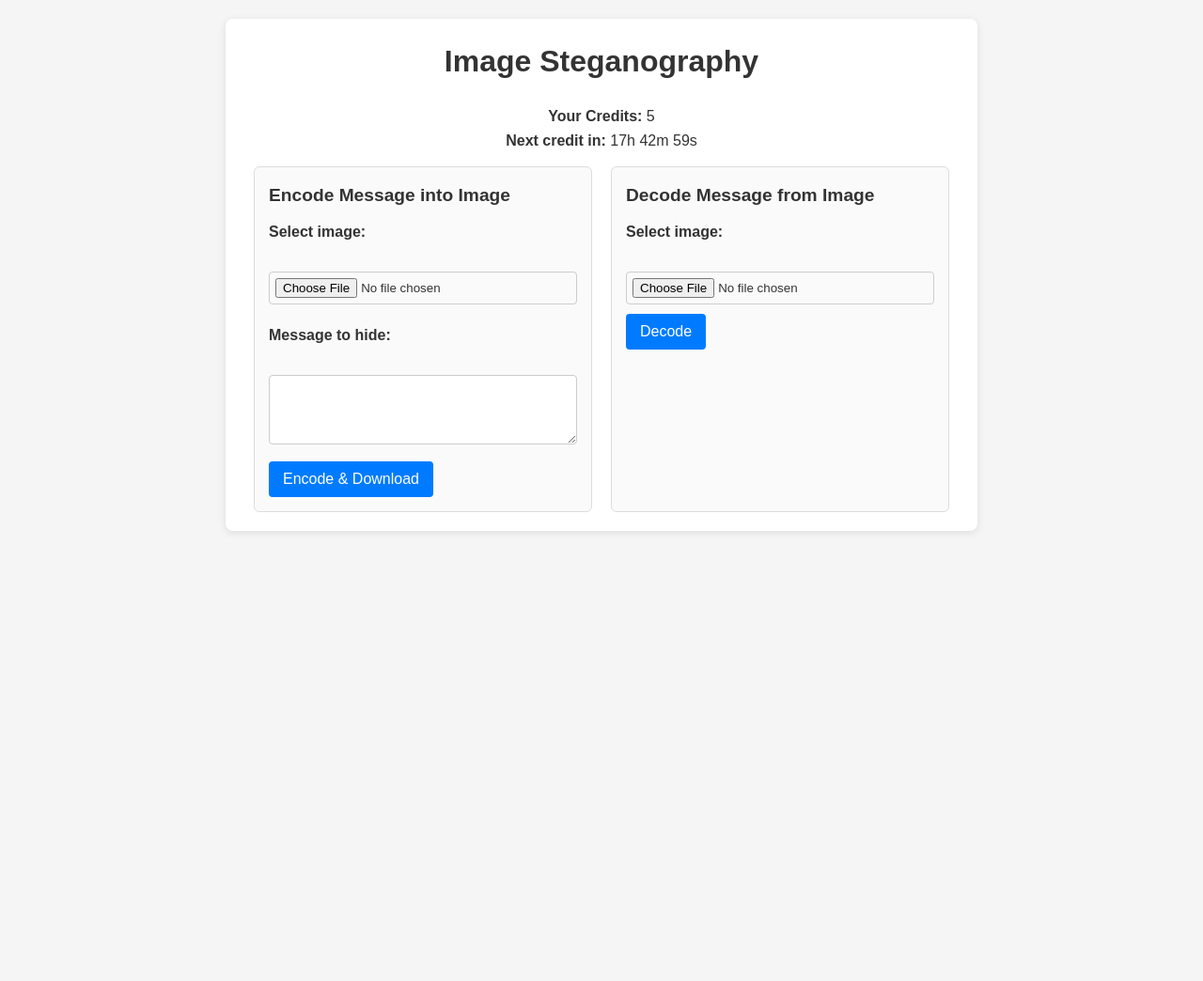
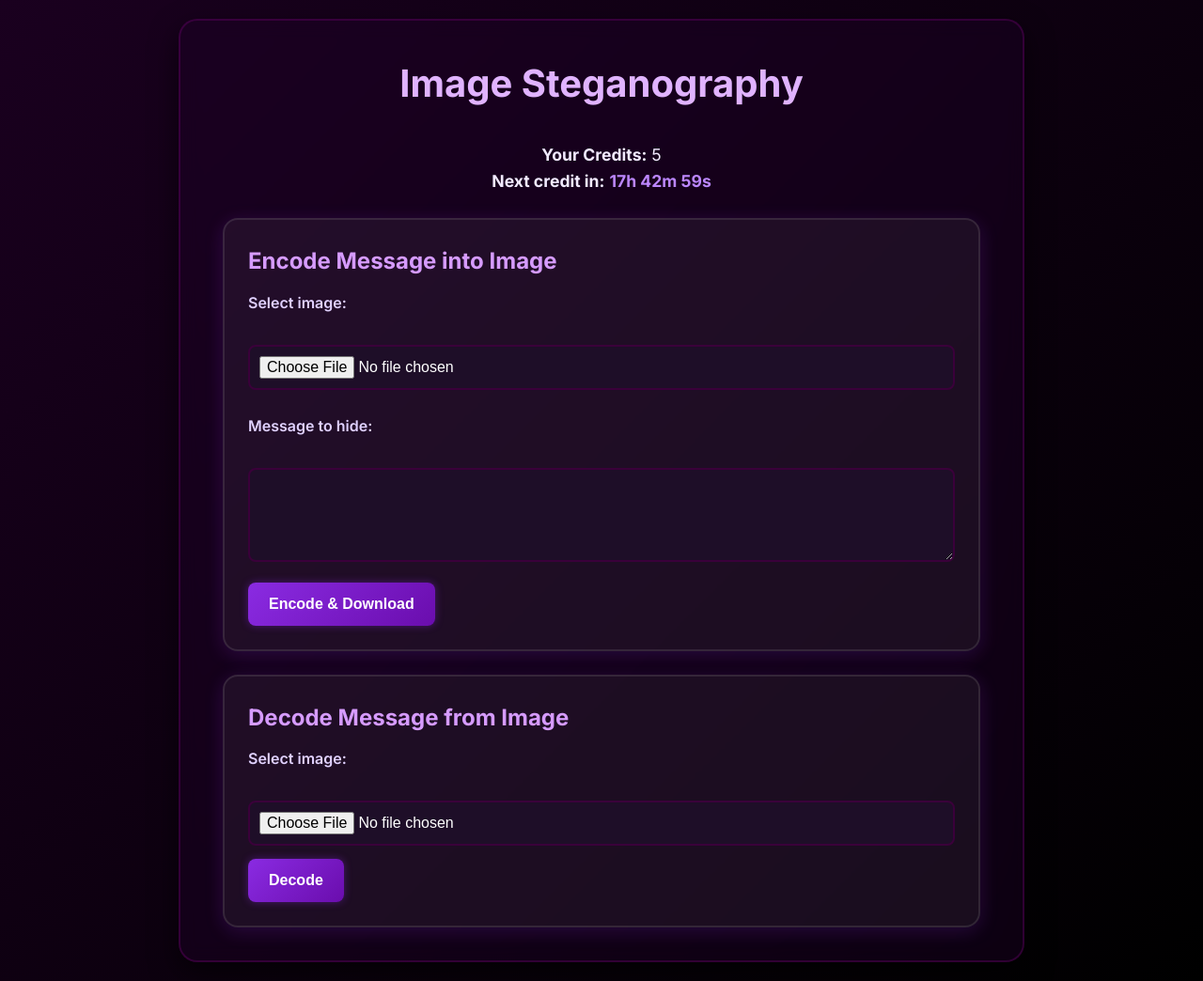
Before and after one commit to satyaprakashmohanty13/steganography-tools, a Flask app: page / in a window 1280 px wide. Shown: the whole page at 94% size. Before the commit the page ends 567 px from the top, so only its background shows below. Run offline with Flask 2, Linux system fonts and the light colour scheme.

Commit message:
Update style.css

```diff
--- a/static/style.css
+++ b/static/style.css
@@ -1,4 +1,6 @@
-/* Basic reset */
+@import url('https://fonts.googleapis.com/css2?family=Inter:wght@400;600;700&display=swap');
+
+/* Reset */
 * {
     box-sizing: border-box;
     margin: 0;
@@ -6,105 +8,154 @@
 }
 
 body {
-    font-family: Arial, sans-serif;
-    background: #f5f5f5;
-    color: #333;
+    font-family: 'Inter', sans-serif;
+    background: linear-gradient(135deg, #1a001f, #000000);
+    color: #f1eaff;
     line-height: 1.6;
     padding: 20px;
 }
 
+/* Container Box */
 .container {
-    max-width: 800px;
+    max-width: 900px;
     margin: 0 auto;
-    background: #fff;
-    padding: 20px 30px;
-    border-radius: 8px;
-    box-shadow: 0 2px 8px rgba(0,0,0,0.1);
+    background: rgba(30, 0, 40, 0.4);
+    padding: 35px 45px;
+    border-radius: 20px;
+    box-shadow: 0 12px 30px rgba(0, 0, 0, 0.6);
+    backdrop-filter: blur(10px);
+    border: 2px solid rgba(128, 0, 128, 0.3);
 }
 
+/* Headings */
 h1 {
     text-align: center;
-    margin-bottom: 20px;
+    font-size: 2.5rem;
+    font-weight: 700;
+    color: #e0b3ff;
+    margin-bottom: 30px;
 }
 
+h2 {
+    color: #d69bff;
+}
+
+/* Credit Info */
 .credit-info {
     text-align: center;
-    margin-bottom: 15px;
+    margin-bottom: 25px;
+    font-size: 1.1rem;
 }
 
+#timer {
+    font-weight: bold;
+    color: #bb86fc;
+}
+
+/* Forms */
 .forms {
     display: flex;
     flex-wrap: wrap;
-    gap: 20px;
+    gap: 25px;
     justify-content: space-between;
 }
 
 .form-box {
-    flex: 1 1 350px;
-    background: #fafafa;
-    padding: 15px;
-    border-radius: 6px;
-    border: 1px solid #ddd;
+    flex: 1 1 400px;
+    background: rgba(255, 255, 255, 0.05);
+    padding: 25px;
+    border-radius: 16px;
+    border: 2px solid rgba(255, 255, 255, 0.1);
+    box-shadow: 0 4px 20px rgba(138, 43, 226, 0.2);
+    transition: transform 0.3s ease, box-shadow 0.3s ease;
 }
 
-.form-box h2 {
-    margin-bottom: 10px;
-    font-size: 1.2rem;
+.form-box:hover {
+    transform: translateY(-4px);
+    box-shadow: 0 6px 25px rgba(186, 85, 211, 0.5);
 }
 
+/* Labels and Inputs */
 label {
     display: block;
-    margin-top: 10px;
-    margin-bottom: 4px;
-    font-weight: bold;
+    margin-top: 12px;
+    margin-bottom: 6px;
+    font-weight: 600;
+    color: #e0d1ff;
 }
 
 input[type="file"],
 textarea {
     width: 100%;
-    padding: 6px;
-    margin-bottom: 10px;
-    border: 1px solid #ccc;
-    border-radius: 4px;
+    padding: 10px;
+    margin-bottom: 14px;
+    border: 2px solid #3a003a;
+    border-radius: 8px;
+    font-size: 1rem;
+    background: #1e0e28;
+    color: #fff;
 }
 
+textarea {
+    resize: vertical;
+}
+
+/* Buttons */
 button {
-    background: #007bff;
-    color: #fff;
+    background: linear-gradient(135deg, #8a2be2, #6a0dad);
+    color: white;
     border: none;
-    padding: 10px 15px;
-    border-radius: 4px;
+    padding: 14px 22px;
+    border-radius: 8px;
     cursor: pointer;
     font-size: 1rem;
+    font-weight: 600;
+    transition: background 0.3s ease, transform 0.2s ease;
+    box-shadow: 0 0 8px rgba(138, 43, 226, 0.4);
+}
+
+button:hover:not([disabled]) {
+    background: linear-gradient(135deg, #b266ff, #800080);
+    transform: scale(1.03);
 }
 
 button[disabled] {
-    background: #aaa;
+    background: #555;
     cursor: not-allowed;
 }
 
-button:hover:not([disabled]) {
-    background: #0056b3;
-}
-
+/* Flash messages */
 .flash-messages {
-    margin-bottom: 15px;
+    margin-bottom: 20px;
 }
 
 .flash {
-    padding: 10px;
-    margin-bottom: 8px;
-    border-radius: 4px;
+    padding: 12px;
+    margin-bottom: 10px;
+    border-radius: 8px;
+    font-size: 0.95rem;
+    border: 1px solid;
 }
 
 .flash.error {
-    background: #f8d7da;
-    color: #721c24;
-    border: 1px solid #f5c6cb;
+    background: #4b0000;
+    color: #ffcccc;
+    border-color: #ff4d4d;
 }
 
 .flash.info {
-    background: #d1ecf1;
-    color: #0c5460;
-    border: 1px solid #bee5eb;
+    background: #1b1b2f;
+    color: #c2e9fb;
+    border-color: #5dade2;
 }
+
+/* Responsive */
+@media (max-width: 768px) {
+    .forms {
+        flex-direction: column;
+    }
+
+    .form-box {
+        flex: 1 1 100%;
+    }
+}
```
